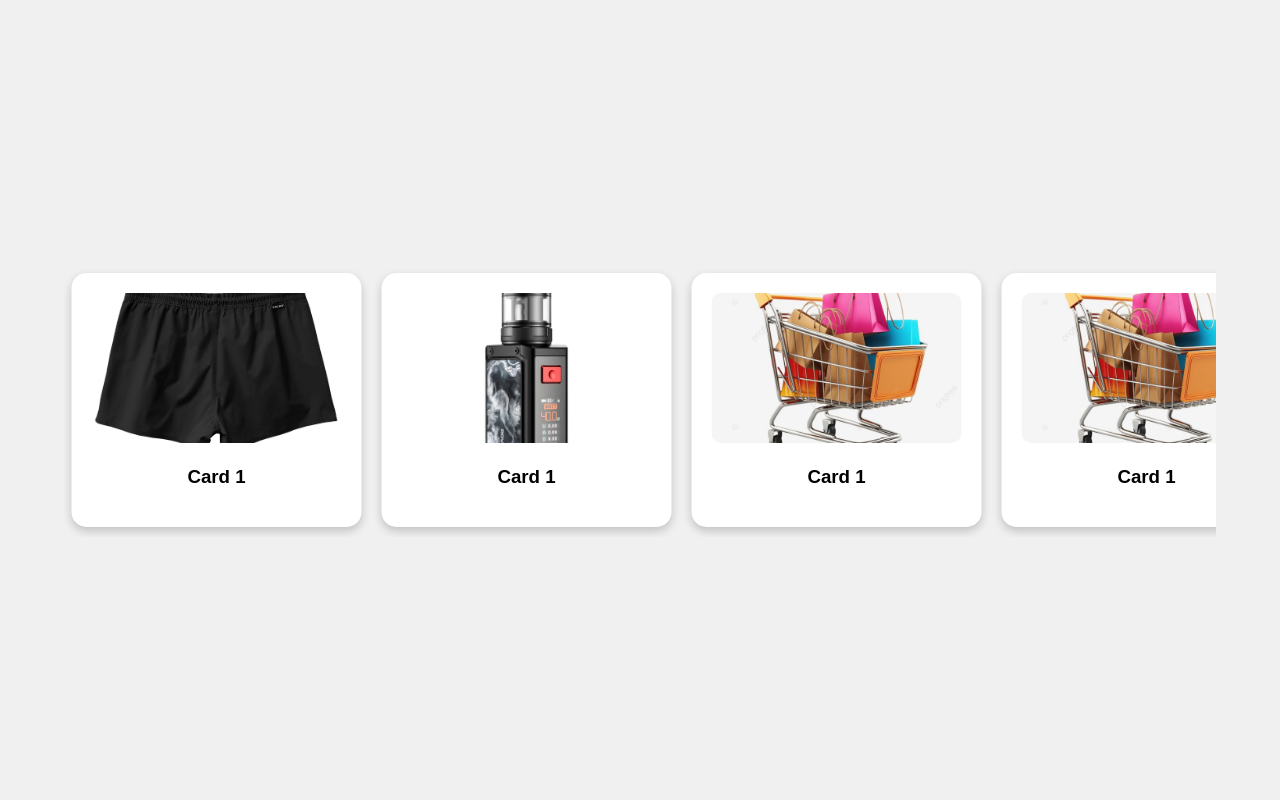
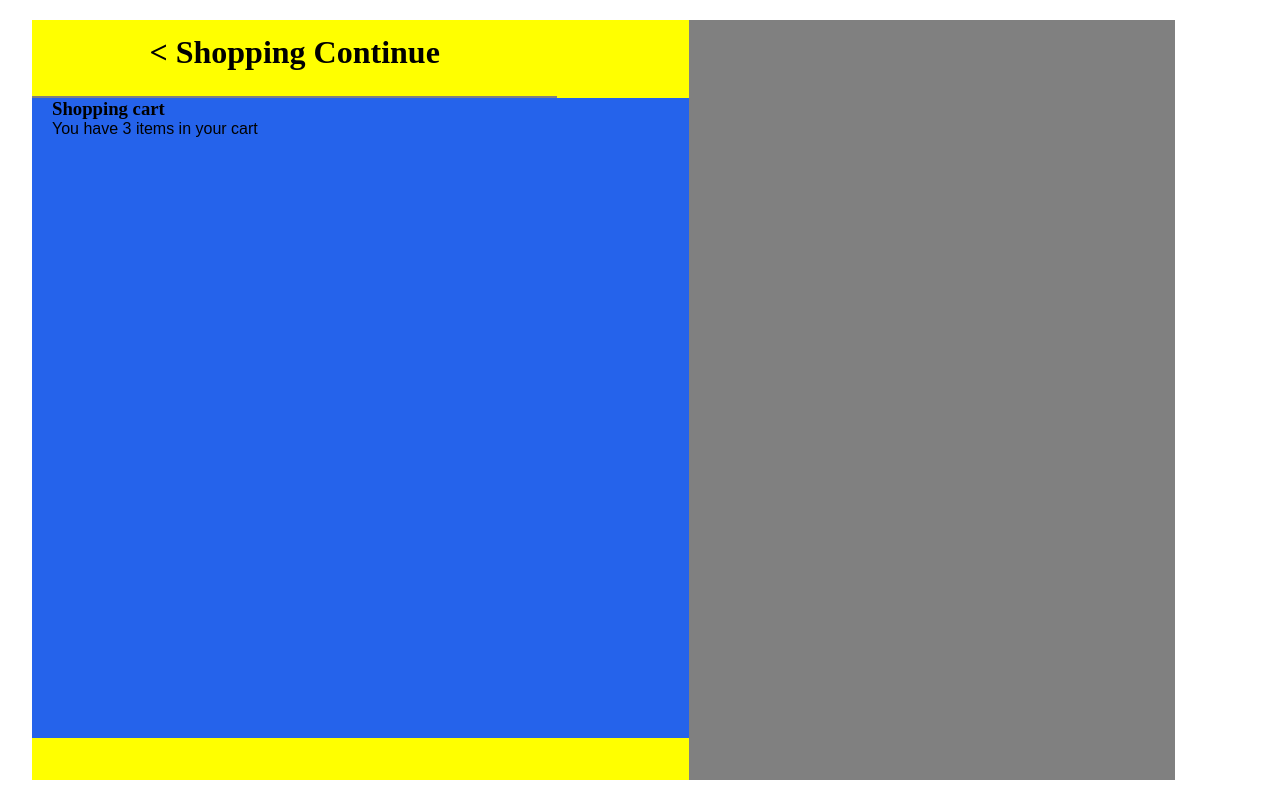
Before and after one commit to hirwa-arnaud/HELTONIC, a plain HTML site: page cart.html in a window 1280 px wide. Drawn offline with Linux system fonts and the light colour scheme; a web font is replaced by a local one.

Commit message:
added css

```diff
--- a/assets/css/app.css
+++ b/assets/css/app.css
@@ -42,7 +42,7 @@
   height: 500px;
   object-fit: cover;
 }
-.part{
+h1{
   text-align: center;
   font-family: TASA Orbiter;
   margin-top: 14px;
@@ -56,6 +56,45 @@ p{
   margin-top: 20px;
   border-radius: 20px;
 }
+.hero{
+  height: 100vh;
+  width: 100%;
+  display: flex;
+  align-items: center;
+  justify-content: center;
+}
+.data{
+  height: 95vh;
+  display: flex;
+  width: 95%;
+}
+.cross{
+  height: 95vh;
+  width: 54%;
+  background-color: yellow;
+}
+.cross-p{
+  height: 95vh;
+  width: 40%;
+  background-color: gray;
+}
+.title{
+  width: 80%;
+  height: 8vh;
+  border-bottom: 2px solid gray;
+}
+.cart-items{
+  width: 100%;
+  height: 80vh;
+  background-color: #2563EB;
+}
+.par{
+  height: 7vh;
+  width: 80%;
+  font-family: TASA Orbiter;
+  margin-left: 20px;
+}
+
 .experience{
   height: 100vh;
   width: 100%;
@@ -81,7 +120,6 @@ u{
   height: 400px;
   width: 400px;
  margin: auto;
- font-family: TASA Orbiter;
  border-radius: 10px;
       box-shadow: 2px 2px 5px rgba(0,0,0,0.1);
  text-align: center;
--- a/cart.html
+++ b/cart.html
@@ -1,75 +1,28 @@
 <!DOCTYPE html>
 <html lang="en">
-<head>
-  <meta charset="UTF-8">
-  <meta name="viewport" content="width=device-width, initial-scale=1.0">
-  <title>Endless Slider</title>
-  <style>
-    body {
-      display: flex;
-      justify-content: center;
-      align-items: center;
-      height: 100vh;
-      margin: 0;
-      background: #f0f0f0;
-      font-family: Arial, sans-serif;
-    }
-
-    .slider {
-      width: 90%;
-      overflow: hidden;
-      position: relative;
-    }
-
-    .slider-track {
-      display: flex;
-      width: calc(250px * 10);
-      animation: scroll 20s linear infinite;
-    }
-
-    .card {
-      flex: 0 0 250px;
-      margin: 10px;
-      background: white;
-      border-radius: 15px;
-      box-shadow: 0 4px 10px rgba(0,0,0,0.2);
-      text-align: center;
-      padding: 20px;
-    }
-
-    .card img {
-      width: 100%;
-      height: 150px;
-      object-fit: cover;
-      border-radius: 10px;
-    }
-
-    @keyframes scroll {
-      0% { transform: translateX(0); }
-      100% { transform: translateX(-50%); }
-    }
-  </style>
+<head> <title>HELTONIC - Cart</title>
+        <link rel="stylesheet" href="assets/css/app.css">
+    <link rel="stylesheet" href="assets/css/index.css">
+    <link rel="stylesheet" href="assets/css/style.css">
 </head>
 <body>
-  <div class="slider">
-    <div class="slider-track">
-      <!-- Cards -->
-      <div class="card"><img src="img/14.jpg"><h3>Card 1</h3></div>
-      <div class="card"><img src="img/32.webp"><h3>Card 1</h3></div>
-      <div class="card"><img src="img/4838.webp"><h3>Card 1</h3></div>
-      <div class="card"><img src="img/14.jpg"><h3>Card 1</h3></div>
-      <div class="card"><img src="img/14.jpg"><h3>Card 1</h3></div>
-      <div class="card"><img src="img/14.jpg"><h3>Card 1</h3></div>
-     <div class="card"><img src="img/14.jpg"><h3>Card 1</h3></div>
-     <div class="card"><img src="img/14.jpg"><h3>Card 1</h3></div>
-     <div class="card"><img src="img/14.jpg"><h3>Card 1</h3></div>
-     <div class="card"><img src="img/14.jpg"><h3>Card 1</h3></div>
-     <div class="card"><img src="img/14.jpg"><h3>Card 1</h3></div>
-     <div class="card"><img src="img/14.jpg"><h3>Card 1</h3></div>
-     <div class="card"><img src="img/14.jpg"><h3>Card 1</h3></div>
-     <div class="card"><img src="img/14.jpg"><h3>Card 1</h3></div>
-     <div class="card"><img src="img/14.jpg"><h3>Card 1</h3></div>
+  <main class="hero">
+    <div class="data">
+      <div class="cross">
+        <div class="title">
+          <h1> < Shopping Continue </h1>
+        </div>
+        <div class="cart-items">
+          <div class="par">
+            <h3>Shopping cart</h3>
+            <p>You have 3 items in your cart</p>
+          </div>
+          <div class="cart-pro"></div>
+        </div>
+      </div>
+      <div class="cross-p"></div>
     </div>
-  </div>
+
+  </main>
 </body>
 </html>
```
